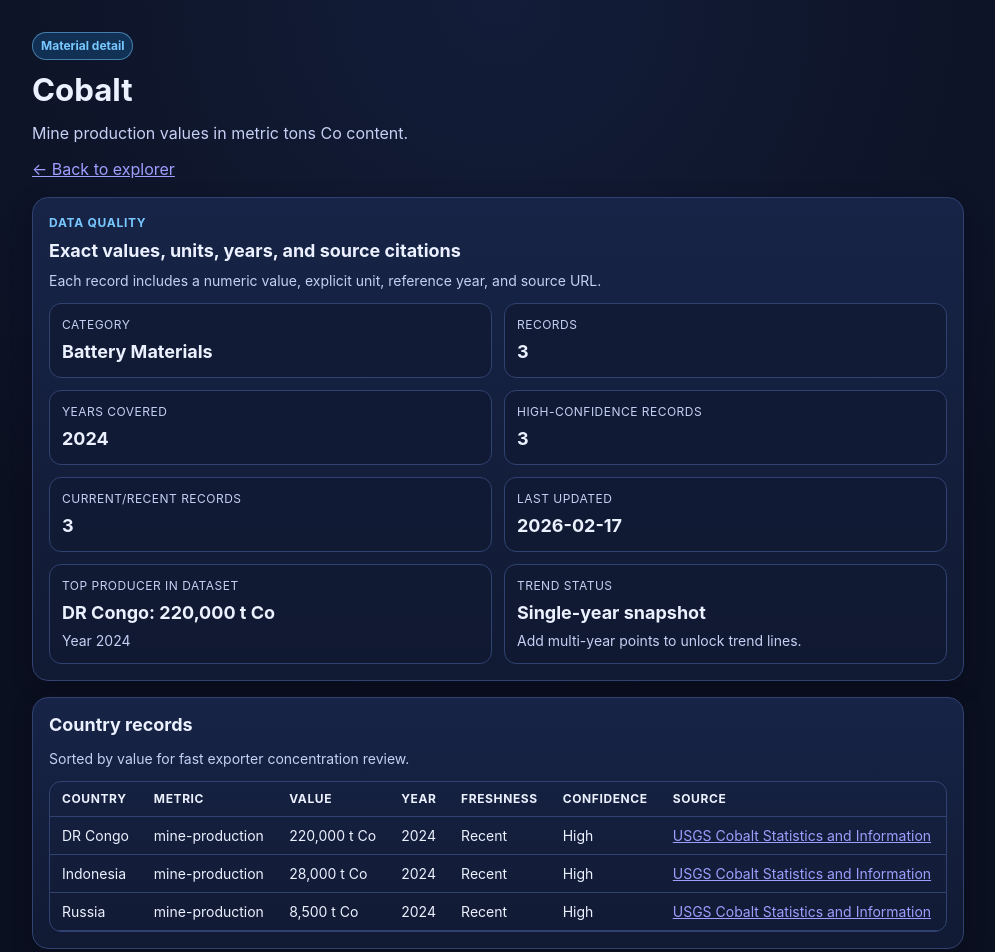
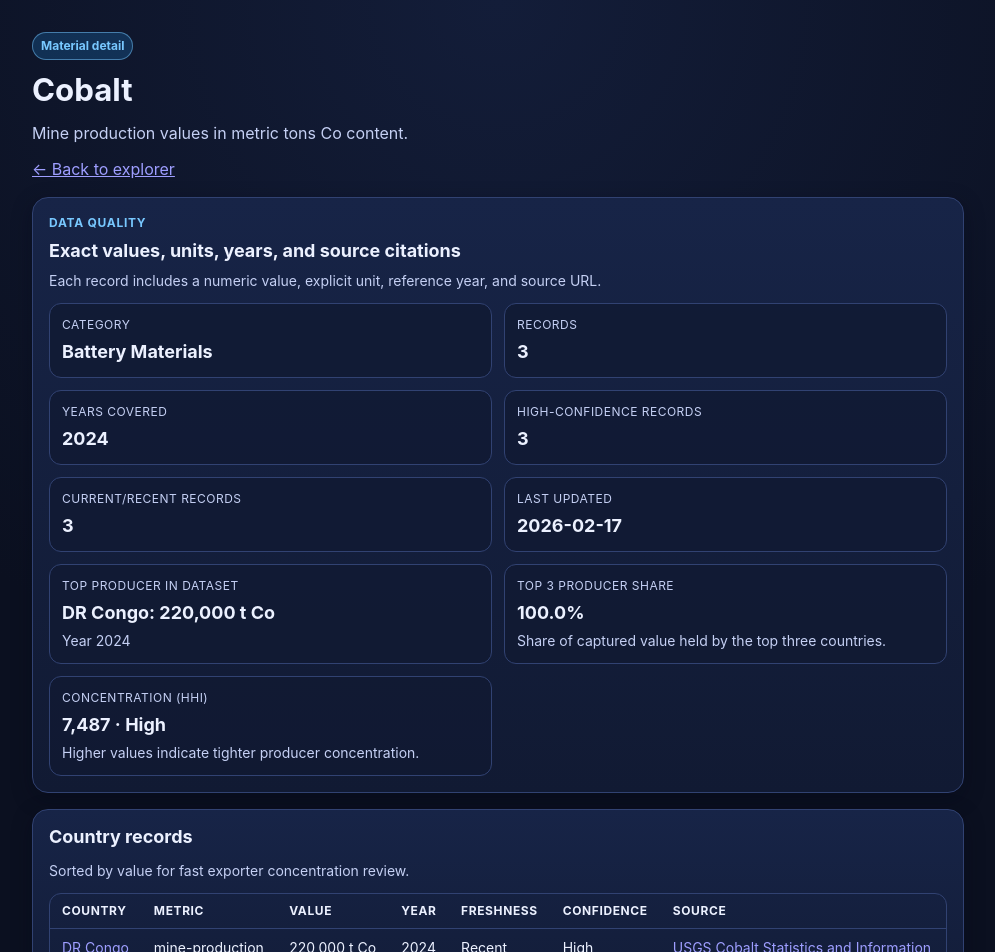
Before and after one commit to rknoche6/supply-chain-claw, a Next.js app: page /materials/cobalt in a window 1280 px wide. Shown: the top 952 px of the page, without its empty margins (142-1137 px from the left). Built offline with nearby package versions, Linux system fonts and the light colour scheme.

Commit message:
Enhance material detail with concentration metrics and country drilldowns

```diff
--- a/app/materials/[slug]/page.tsx
+++ b/app/materials/[slug]/page.tsx
@@ -1,6 +1,7 @@
 import Link from "next/link";
 import { notFound } from "next/navigation";
 import { Card, Container, Pill, SectionHeader, StatCard, StatGrid } from "../../components";
+import { getCountryProfiles, toCountrySlug } from "../../../lib/countries";
 import {
   getDataPointConfidence,
   getFreshnessLabel,
@@ -27,12 +28,25 @@ export default function MaterialDetailPage({ params }: MaterialPageProps) {
 
   const sortedPoints = [...material.dataPoints].sort((a, b) => b.value - a.value);
   const topPoint = sortedPoints[0];
+  const totalValue = sortedPoints.reduce((sum, point) => sum + point.value, 0);
+  const topThreeValue = sortedPoints.slice(0, 3).reduce((sum, point) => sum + point.value, 0);
+  const topThreeShare = totalValue > 0 ? (topThreeValue / totalValue) * 100 : 0;
+  const hhi =
+    totalValue > 0
+      ? sortedPoints.reduce((sum, point) => {
+          const share = point.value / totalValue;
+          return sum + share * share * 10000;
+        }, 0)
+      : 0;
+  const concentrationBand = hhi >= 2500 ? "High" : hhi >= 1500 ? "Moderate" : "Low";
+
   const availableYears = Array.from(new Set(material.dataPoints.map((point) => point.year))).sort(
     (a, b) => b - a
   );
   const highConfidenceCount = material.dataPoints.filter(
     (point) => getDataPointConfidence(point) === "High"
   ).length;
+  const countrySlugSet = new Set(getCountryProfiles().map((country) => country.slug));
   const currentOrRecentCount = material.dataPoints.filter((point) => {
     const freshness = getFreshnessLabel(point.year, material.updatedAt);
     return freshness === "Current" || freshness === "Recent";
@@ -74,9 +88,16 @@ export default function MaterialDetailPage({ params }: MaterialPageProps) {
             <p className="statHint">Year {topPoint.year}</p>
           </article>
           <article className="statCard">
-            <p className="statLabel">Trend status</p>
-            <p className="statValue">Single-year snapshot</p>
-            <p className="statHint">Add multi-year points to unlock trend lines.</p>
+            <p className="statLabel">Top 3 producer share</p>
+            <p className="statValue">{topThreeShare.toFixed(1)}%</p>
+            <p className="statHint">Share of captured value held by the top three countries.</p>
+          </article>
+          <article className="statCard">
+            <p className="statLabel">Concentration (HHI)</p>
+            <p className="statValue">
+              {Math.round(hhi).toLocaleString()} · {concentrationBand}
+            </p>
+            <p className="statHint">Higher values indicate tighter producer concentration.</p>
           </article>
         </div>
       </Card>
@@ -102,10 +123,18 @@ export default function MaterialDetailPage({ params }: MaterialPageProps) {
               {sortedPoints.map((point) => {
                 const freshness = getFreshnessLabel(point.year, material.updatedAt);
                 const confidence = getDataPointConfidence(point);
+                const countrySlug = toCountrySlug(point.country);
+                const hasCountryPage = countrySlugSet.has(countrySlug);
 
                 return (
                   <tr key={`${material.slug}-${point.country}-${point.metric}-${point.year}`}>
-                    <td>{point.country}</td>
+                    <td>
+                      {hasCountryPage ? (
+                        <Link href={`/countries/${countrySlug}`}>{point.country}</Link>
+                      ) : (
+                        point.country
+                      )}
+                    </td>
                     <td>{point.metric}</td>
                     <td>
                       {point.value.toLocaleString()} {point.unit}
```
